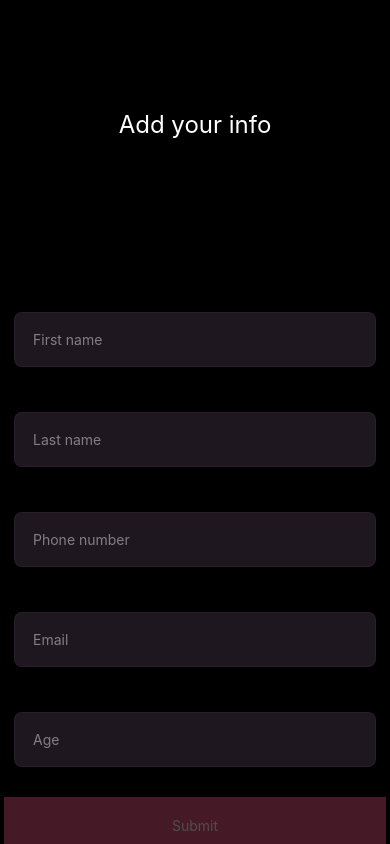
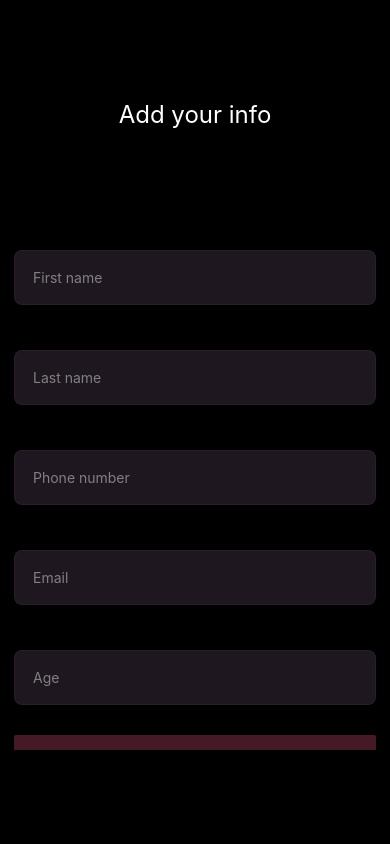
Before and after one commit to lape15/jolocom_task, a React Native app: screen / in a window 390 px wide. Shown: the top 844 px of the page. Built offline with nearby package versions, Linux system fonts and the light colour scheme.

Commit message:
Perfected Animation

```diff
--- a/App.tsx
+++ b/App.tsx
@@ -1,18 +1,6 @@
 import { useState, useRef, useEffect } from "react";
-import { StatusBar } from "expo-status-bar";
-import {
-  StyleSheet,
-  Text,
-  View,
-  ScrollView,
-  Button,
-  KeyboardAvoidingView,
-  TouchableWithoutFeedback,
-  TouchableOpacity,
-  Animated,
-} from "react-native";
+import { StyleSheet, View, KeyboardAvoidingView, Animated } from "react-native";
 import Header from "./components/header/Header";
-import InputBox from "./components/inputs/Input";
 import Success from "./components/screens/Success";
 import Failure from "./components/screens/Failure";
 import Form from "./components/form/Form";
@@ -47,7 +35,7 @@ export default function App() {
   const fadeIn = () => {
     // Will change fadeAnim value to 1 in 5 seconds
     Animated.timing(fadeAnim, {
-      toValue: -500,
+      toValue: -700,
       duration: 2000,
       useNativeDriver: true,
       delay: 1000,
@@ -57,7 +45,7 @@ export default function App() {
   const fadeOut = () => {
     // Will change fadeAnim value to 0 in 3 seconds
     Animated.timing(fadeAnim, {
-      toValue: 20,
+      toValue: 110,
       duration: 2000,
       useNativeDriver: true,
       delay: 1000,
@@ -67,9 +55,6 @@ export default function App() {
     if (showScreen === "") {
       fadeOut();
     } else fadeIn();
-    // return () => {
-    //   fadeIn();
-    // };
   }, [showScreen]);
 
   const checkValidity = () => {
@@ -95,21 +80,12 @@ export default function App() {
 
   return (
     <View style={styles.container}>
-      {showScreen === "failure" ? (
-        <Failure
-          clearProfileSubmit={clearProfileSubmit}
+      <Header
+        showHeaderText={showHeaderText}
+        animatedValue={offset}
         showScreen={showScreen}
       />
-      ) : showScreen === "successs" ? (
-        <Success
-          clearProfileSubmit={clearProfileSubmit}
-          showScreen={showScreen}
-        />
-      ) : (
-        <>
-          <Header showHeaderText={showHeaderText} animatedValue={offset} />
       <Animated.ScrollView
-            // style={styles.scrollView}
         style={[
           styles.scrollView,
           {
@@ -131,8 +107,14 @@ export default function App() {
           />
         </KeyboardAvoidingView>
       </Animated.ScrollView>
-        </>
-      )}
+      <Failure
+        clearProfileSubmit={clearProfileSubmit}
+        showScreen={showScreen}
+      />
+      <Success
+        clearProfileSubmit={clearProfileSubmit}
+        showScreen={showScreen}
+      />
     </View>
   );
 }
@@ -142,12 +124,14 @@ const styles = StyleSheet.create({
     flex: 1,
     backgroundColor: "#000",
     height: "100%",
-    paddingTop: 20,
+    paddingTop: 10,
   },
   scrollView: {
-    // marginTop: 20,
-    flex: 1,
+    marginTop: 30,
+    // flex: 1,
     paddingVertical: 10,
-    height: 800,
+    height: 600,
+    position: "absolute",
+    width: "100%",
   },
 });
--- a/components/form/Form.tsx
+++ b/components/form/Form.tsx
@@ -117,6 +117,7 @@ const styles = StyleSheet.create({
   btnView: {
     flex: 1,
     marginTop: 20,
+    marginHorizontal: 10,
   },
   btn: {
     width: "100%",
@@ -125,6 +126,7 @@ const styles = StyleSheet.create({
     backgroundColor: "#E75480",
     color: "white",
     opacity: 0.3,
+    borderRadius: 2,
   },
   btnText: {
     textAlign: "center",
--- a/components/header/Header.tsx
+++ b/components/header/Header.tsx
@@ -4,12 +4,13 @@ import { useRef } from "react";
 type headerProp = {
   showHeaderText: number;
   animatedValue: any;
+  showScreen: string;
 };
 
 const HEADER_EXPANDED_HEIGHT = 1;
 const HEADER_COLLAPSED_HEIGHT = 0;
 
-const Header = ({ showHeaderText, animatedValue }: headerProp) => {
+const Header = ({ showScreen, animatedValue }: headerProp) => {
   let AnimatedHeaderValue = new Animated.Value(0);
   const opacityVal = animatedValue.interpolate({
     inputRange: [0, 1],
@@ -26,6 +27,9 @@ const Header = ({ showHeaderText, animatedValue }: headerProp) => {
     outputRange: [1, 0.8],
     extrapolate: "clamp",
   });
+  if (showScreen !== "") {
+    return null;
+  }
   return (
     <Animated.View
       style={[
@@ -60,9 +64,10 @@ const styles = StyleSheet.create({
     justifyContent: "center",
     paddingVertical: 4,
     width: "100%",
+    backgroundColor: "black",
+    // borderColor: "red",
     // borderStyle: "solid",
-    // borderWidth: 1,
-    // borderColor: "green",
+    // borderWidth: 2,
   },
   headText: {
     color: "white",
--- a/components/screens/Failure.tsx
+++ b/components/screens/Failure.tsx
@@ -16,24 +16,20 @@ type Props = {
   showScreen: string;
 };
 const Failure = ({ clearProfileSubmit, showScreen }: Props) => {
-  const fadeAnim = useRef(new Animated.Value(700)).current;
+  const fadeAnim = useRef(new Animated.Value(800)).current;
   const fadeIn = () => {
-    // Will change fadeAnim value to 1 in 5 seconds
     Animated.timing(fadeAnim, {
-      toValue: 100,
+      toValue: 150,
       duration: 2000,
       useNativeDriver: true,
-      delay: 500,
     }).start();
   };
 
   const fadeOut = () => {
-    // Will change fadeAnim value to 0 in 3 seconds
     Animated.timing(fadeAnim, {
-      toValue: 700,
-      duration: 4000,
+      toValue: 800,
+      duration: 2000,
       useNativeDriver: true,
-      delay: 500,
     }).start();
   };
 
@@ -41,7 +37,7 @@ const Failure = ({ clearProfileSubmit, showScreen }: Props) => {
     if (showScreen === "failure") {
       fadeIn();
     } else fadeOut();
-  }, []);
+  }, [showScreen]);
   return (
     <Animated.View
       style={[
@@ -89,10 +85,12 @@ export default Failure;
 
 const styles = StyleSheet.create({
   container: {
-    flex: 1,
+    // flex: 1,
     backgroundColor: "#000",
     height: "100%",
     paddingTop: 30,
+    position: "absolute",
+    width: "100%",
   },
   text: {
     textAlign: "center",
--- a/components/screens/Success.tsx
+++ b/components/screens/Success.tsx
@@ -14,24 +14,20 @@ type Props = {
 };
 
 const Success = ({ clearProfileSubmit, showScreen }: Props) => {
-  const fadeAnim = useRef(new Animated.Value(600)).current;
+  const fadeAnim = useRef(new Animated.Value(800)).current;
   const fadeIn = () => {
-    // Will change fadeAnim value to 1 in 5 seconds
     Animated.timing(fadeAnim, {
-      toValue: 100,
+      toValue: 150,
       duration: 2000,
       useNativeDriver: true,
-      delay: 1000,
     }).start();
   };
 
   const fadeOut = () => {
-    // Will change fadeAnim value to 0 in 3 seconds
     Animated.timing(fadeAnim, {
-      toValue: 600,
+      toValue: 800,
       duration: 2000,
       useNativeDriver: true,
-      delay: 1000,
     }).start();
   };
 
```
Also changed, not shown: 2 other files (tests, documents, lock files or other folders). Lines whose indentation alone changed are shown as unchanged.
